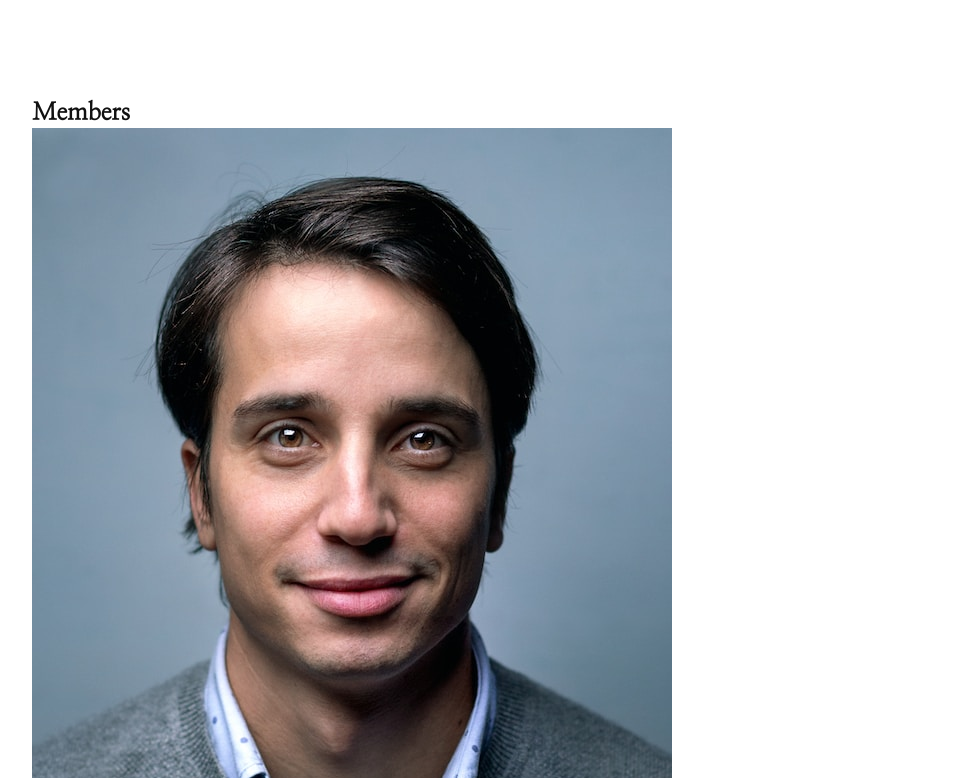
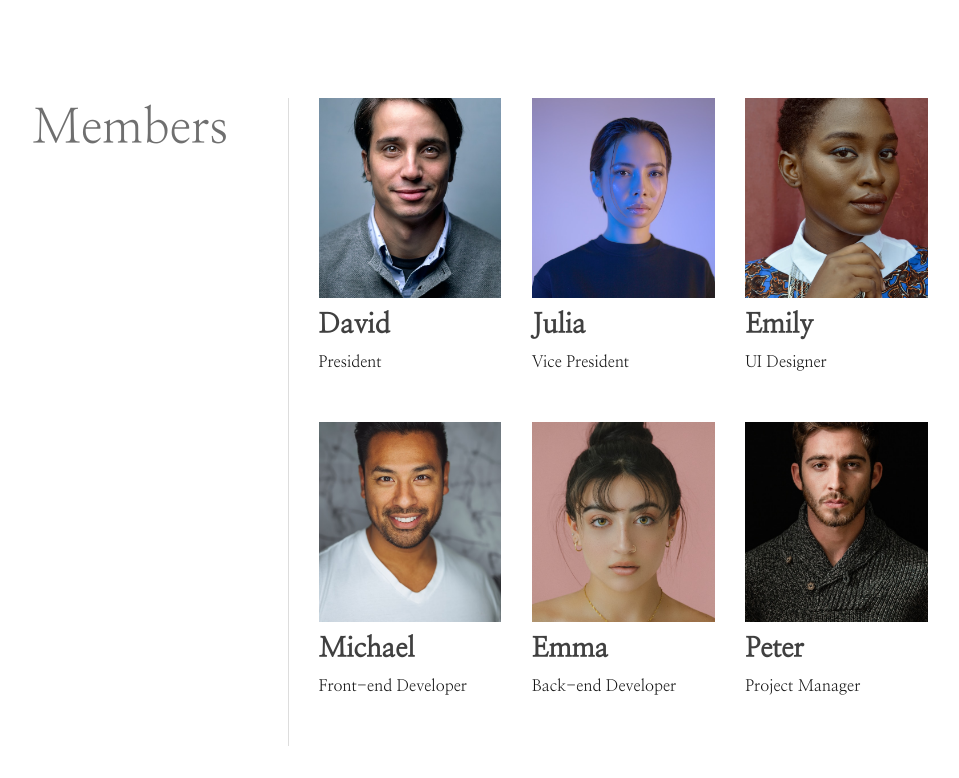
Before and after one commit to joeunhye/react-pj, a React (Create React App) app: page /department in a window 1280 px wide. Shown: the part 962-1740 px from the top of the page, without its empty margins (160-1119 px from the left). Built offline with nearby package versions, Linux system fonts and the light colour scheme.

Commit message:
department 페이지 완성

```diff
--- a/src/components/sub/department/Department.jsx
+++ b/src/components/sub/department/Department.jsx
@@ -36,17 +36,19 @@ export default function Department() {
 			</section>
 			<section id='memberBox'>
 				<h2>{title.charAt(0).toUpperCase() + title.slice(1)}</h2>
+				<div className='con'>
 					{department.map((member, idx) => {
 						return (
 							<article key={idx}>
 								<div className='pic'>
 									<img src={`${path}/img/${member.pic}`} alt='' />
 								</div>
-							<h2>{member.name}</h2>
+								<h3>{member.name}</h3>
 								<p>{member.position}</p>
 							</article>
 						);
 					})}
+				</div>
 			</section>
 		</Layout>
 	);
--- a/src/components/sub/department/Department.scss
+++ b/src/components/sub/department/Department.scss
@@ -24,4 +24,49 @@
 			}
 		}
 	}
+
+	#memberBox {
+		width: 100%;
+		display: flex;
+		justify-content: space-between;
+
+		h2 {
+			width: 30%;
+			font-size: 3rem;
+			font: normal 3rem/1.3 'nanum myeongjo';
+			opacity: 0.6;
+		}
+
+		.con {
+			display: flex;
+			justify-content: space-between;
+			flex-wrap: wrap;
+			width: 75%;
+			padding-left: 30px;
+			border-left: 1px solid #ddd;
+
+			article {
+				width: 30%;
+				margin-bottom: 50px;
+
+				.pic {
+					width: 100%;
+					height: 200px;
+
+					img {
+						width: 100%;
+						height: 100%;
+						object-fit: cover;
+					}
+				}
+
+				h3 {
+					font-size: 1.7rem;
+					opacity: 0.8;
+					margin-top: 10px;
+					margin-bottom: 10px;
+				}
+			}
+		}
+	}
 }
```
Lines whose indentation alone changed are shown as unchanged.
